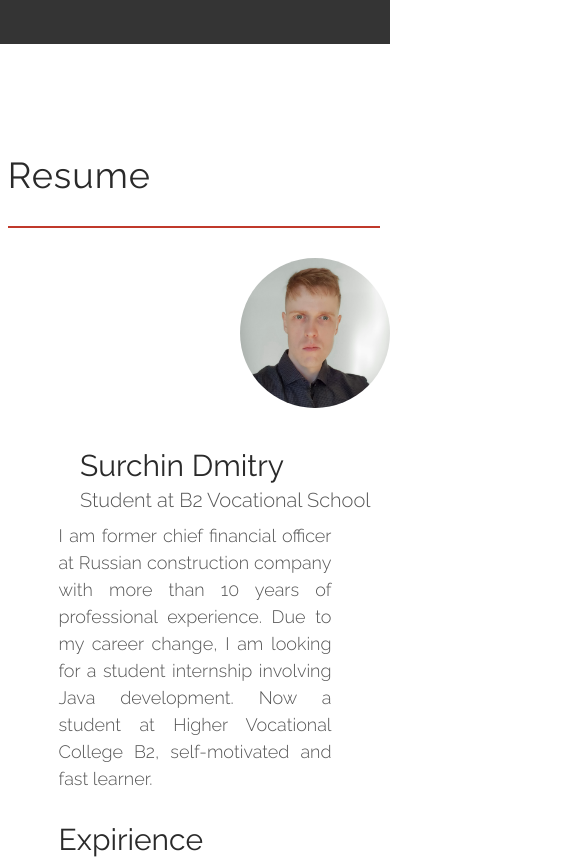
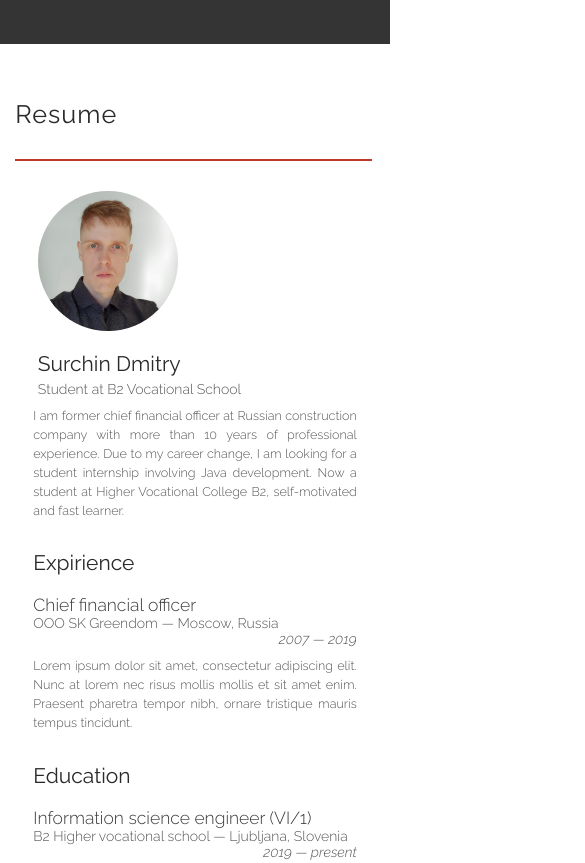
Before and after one commit to life-termer/personal-portfolio, a plain HTML site: page index.html in a window 390 px wide. Shown: the part 800-1663 px from the top of the page, 585 px wide, since content can reach past the window. Drawn offline with Linux system fonts and the light colour scheme; files whose address does not match are found by name.

Commit message:
queries added

```diff
--- a/index.html
+++ b/index.html
@@ -4,9 +4,11 @@
         <meta charset="UTF-8">
         <meta name=keywords content="surchin, dmitry, portfolio, resume">
         <meta name=description content="Surchin Dmitry - personal portfolio">
+        <meta name="viewport" content="width=device-width, initial-scale=1.0">
         <link rel="stylesheet" type="text/css" href="resources/css/grid.css">
         <link rel="stylesheet" type="text/css" href="resources/css/ionicons.min.css">
         <link rel="stylesheet" type="text/css" href="resources/css/style.css">
+        <link rel="stylesheet" type="text/css" href="resources/css/queries.css">
         <link rel="preconnect" href="https://fonts.gstatic.com">
         <link rel="preconnect" href="https://fonts.gstatic.com">
         <link href="https://fonts.googleapis.com/css2?family=Raleway:ital,wght@0,200;0,300;0,400;1,200;1,300&display=swap" rel="stylesheet">
@@ -43,12 +45,12 @@
 
         <!-- ==== RESUME SECTION ==== -->
 
-        <section class="section-resume">
+        <section class="section-resume"  id="resume">
 
             <!-- Resume title -->
 
             <div class="row">
-                <h2 id="resume">Resume</h2>
+                <h2>Resume</h2>
             </div>
 
             <!-- Row for picture and name -->
@@ -137,12 +139,12 @@
 
         <!-- ==== PORTFOLIO SECTION ==== -->
 
-        <section class="section-portfolio">
+        <section class="section-portfolio" id="portfolio">
 
             <!-- Portfolio title -->
 
             <div class="row">
-                <h2 id="portfolio">Portfolio</h2>
+                <h2>Portfolio</h2>
             </div>
 
             <!-- Row for another title -->
--- /dev/null
+++ b/resources/css/queries.css
@@ -0,0 +1,60 @@
+/* Big tablets to 1200px: width smaller than the 1140px row */
+@media only screen and (max-width: 1200px) {
+   .text-box {
+        width: 100%;
+        font-size: 100%;
+    }
+    .row { padding: 0 2%; }
+}
+
+/* Small tablets to big ones: from 768 to 1023px */
+@media only screen and (max-width: 1023px) {
+    body { font-size: 18px; }
+    section { padding: 40px; 0;}
+    .resume-box { width: 75%; }
+    .photo img { height: 150px; }
+    .resume-title h3 { margin-left: 60px; }
+    .resume-title p { margin-left: 60px; }
+    .icon-big { font-size: 180%; }
+    .portfolio-box h4 {font-size: 110%; }
+    .portfolio-box p{ font-size: 80%; }
+}
+
+/* Small phones to small tablets: from 481 to px */
+@media only screen and (max-width: 767px) {
+    body { font-size: 14px; }
+    section { padding: 30px 0;}
+
+    .col {
+        width: 100%;
+    }
+
+    .resume-box { width: 90%; }
+    .photo img {
+        height: 140px;
+        margin-left: 30px;
+        float: left;
+    }
+
+    .resume-title h3 {
+        margin-top: 20px;
+        margin-left: 30px;
+    }
+    .resume-title p { margin-left: 30px; }
+
+    .portfolio-box {
+        width: 70%;
+        margin-left: 15%;
+    }
+
+    .portfolio-box h4 {font-size: 130%; }
+    .portfolio-box p{ font-size: 110%; }
+    .portfolio-box a{ font-size: 130%; }
+    .main-nav { display: none;}
+    footer { padding: 200px 20px 50px 20px;}
+}
+
+/* Small phones: from 0 to 480px */
+@media only screen and (max-width: 480px) {
+    section { padding: 25px 0; }
+}
--- a/resources/css/style.css
+++ b/resources/css/style.css
@@ -18,7 +18,8 @@
     box-sizing: border-box;
 }
 
-html {
+html,
+body {
     scroll-behavior: smooth;
     background-color: #fff;
     color:#555555;
@@ -39,7 +40,8 @@ html {
 }
 
 section {
-    padding-bottom: 80px;
+    /* padding-bottom: 80px; */
+    padding: 50px;
 }
 
 .box {
@@ -232,7 +234,7 @@ header {
 /* RESUME */
 /* --------------------------------------------------- */
 
-.section-resume { padding-top: 80px; }
+/*.section-resume { padding-top: 80px; }*/
 
 .resume-box {
     width: 70%;
@@ -252,7 +254,7 @@ header {
 
 .resume-title p {
     margin-top: -15px;
-   margin-left: 80px;
+    margin-left: 80px;
 }
 
 .expirience-dates {
@@ -280,7 +282,7 @@ header {
 .portfolio-box {
     background-color: #fff;
     width: 90%;
-    margin:5% 0;
+    margin: 5% 0;
     box-shadow: 5px 5px 10px 5px #dddddd;
 }
 
```
